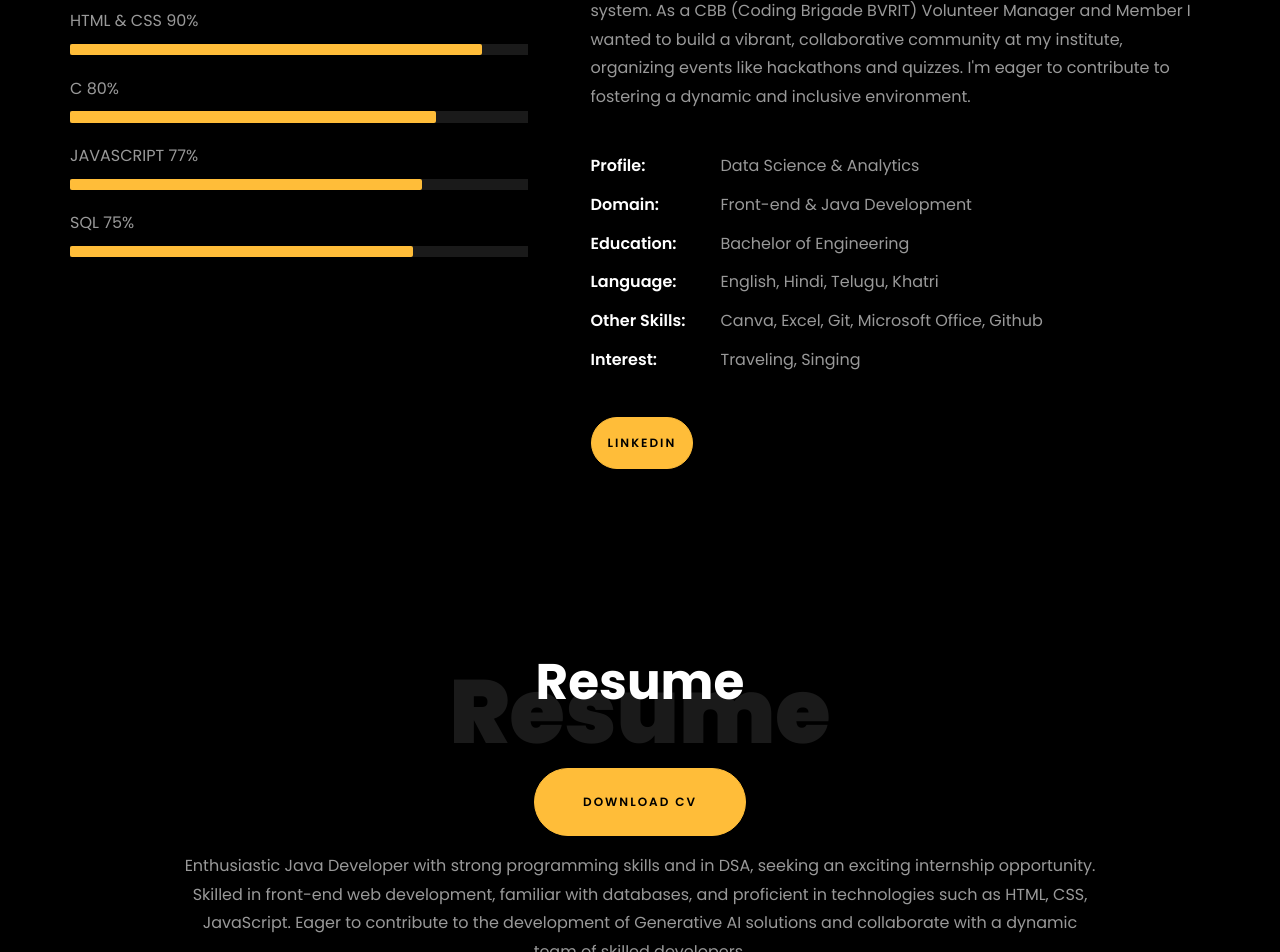
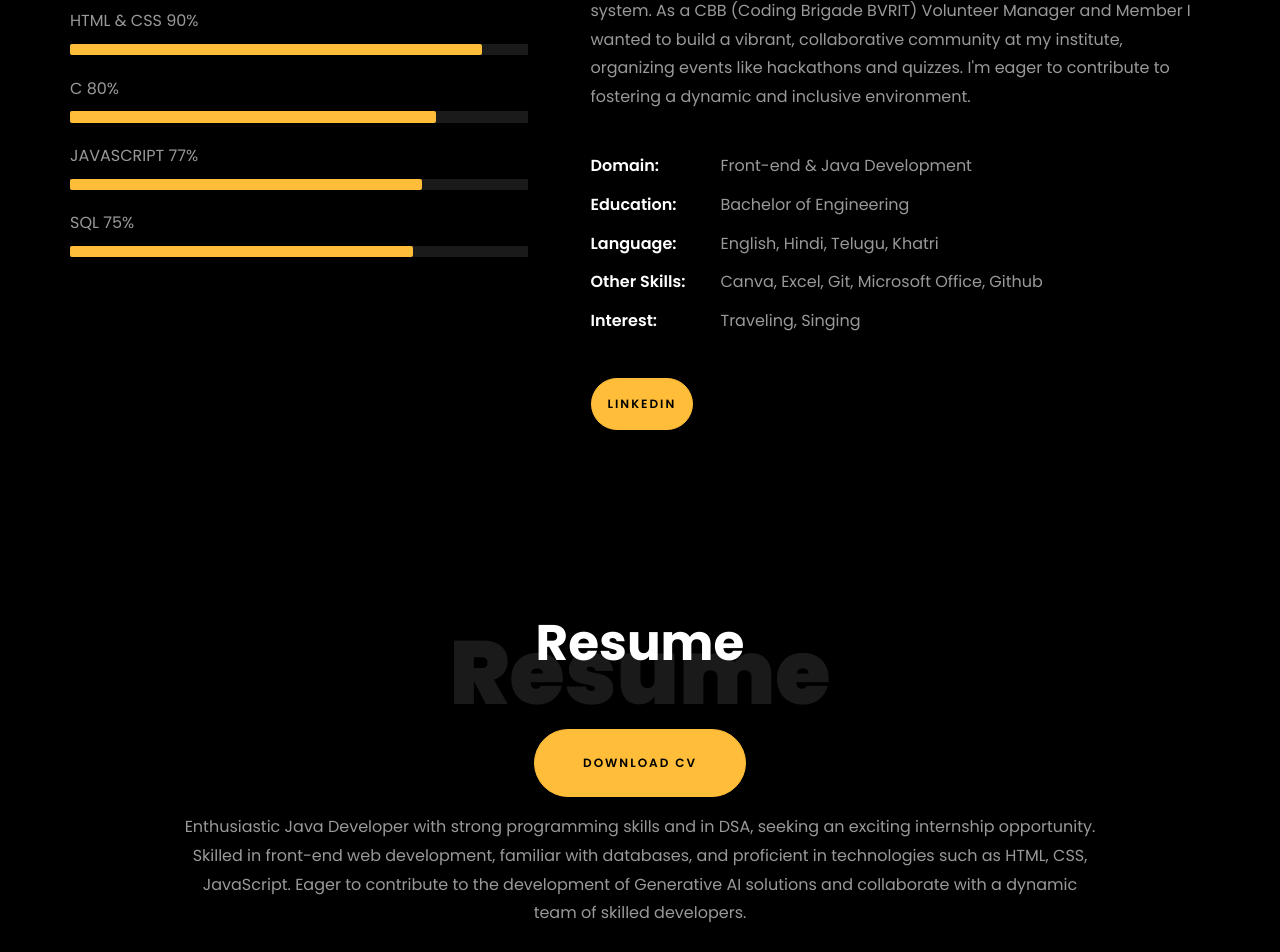
Before and after one commit to Anjankumarkamalapur/AnjanKumar_Portfolio, a plain HTML site: page index.html in a window 1280 px wide. Shown: the part 1137-2089 px from the top of the page. Drawn offline with Linux system fonts and the light colour scheme; files whose address does not match are found by name.

Commit message:
Update index.html

```diff
--- a/index.html
+++ b/index.html
@@ -271,7 +271,6 @@
 									  As a CBB (Coding Brigade BVRIT) Volunteer Manager and Member I wanted to build a vibrant, collaborative community at my institute,
 									organizing events like hackathons and quizzes. I'm eager to contribute to fostering a dynamic and inclusive environment.</p>
 								<ul class="about-info mt-4 px-md-0 px-2">
-									<li class="d-flex"><span>Profile:</span> <span>Data Science &amp; Analytics</span></li>
 									<li class="d-flex"><span>Domain:</span> <span>Front-end  &amp; Java Development </span></li>
 									<li class="d-flex"><span>Education:</span> <span>Bachelor of Engineering</span></li>
 									<li class="d-flex"><span>Language:</span> <span>English, Hindi, Telugu, Khatri</span></li>
```
